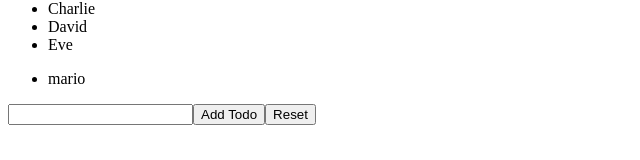
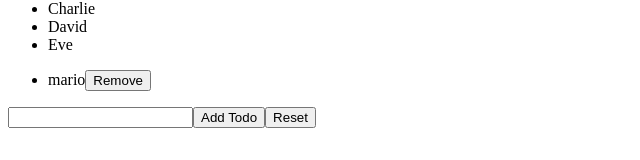
Before and after one commit to Eno-Mario/react, a React (Vite) app: page / in a window 1280 px wide. Shown: the part 137-297 px from the top of the page, without its empty margins (0-640 px from the left). Built offline with nearby package versions, Linux system fonts and the light colour scheme.

Commit message:
soluzione

```diff
--- a/src/TodoList.jsx
+++ b/src/TodoList.jsx
@@ -20,10 +20,13 @@ export default function TodoList() {
         setTodos([])
     }
 
+    function handleRemove(i) {
+        setTodos(t => t.filter((el, index) => index != i))
+    }
   return (
     <div>
         <ul>
-            {todos.map((todo, index)=> <li key={index}>{todo}</li>)}
+            {todos.map((todo, index)=> <li key={index}>{todo}<button onClick={() => handleRemove(index)}>Remove</button></li>)}
         </ul>
         <form onSubmit={handleAdd}>
             <input name='newTodo' value={newTodo} type="text" onChange={handleInput}/>
```
Also changed, not shown: 1 other file (tests, documents, lock files or other folders).
